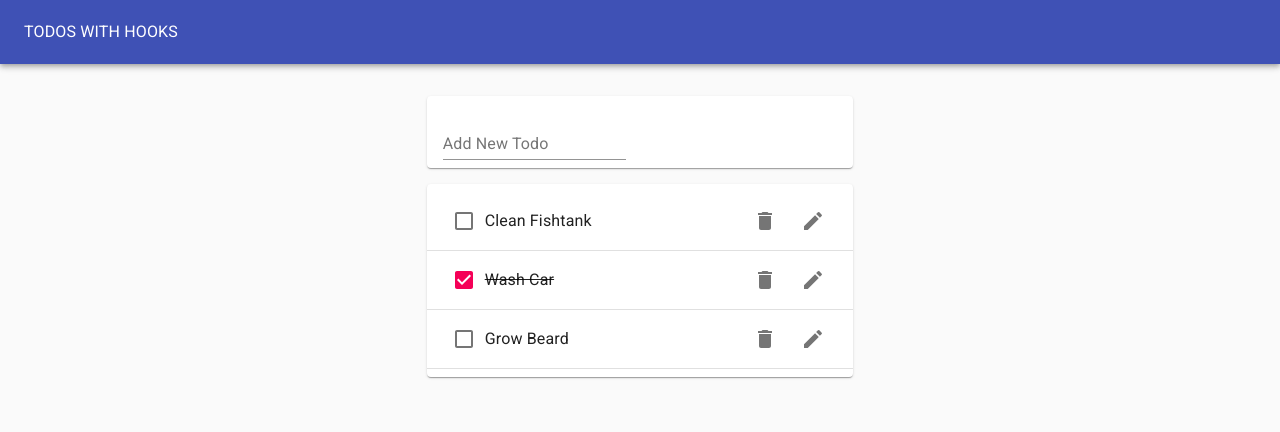
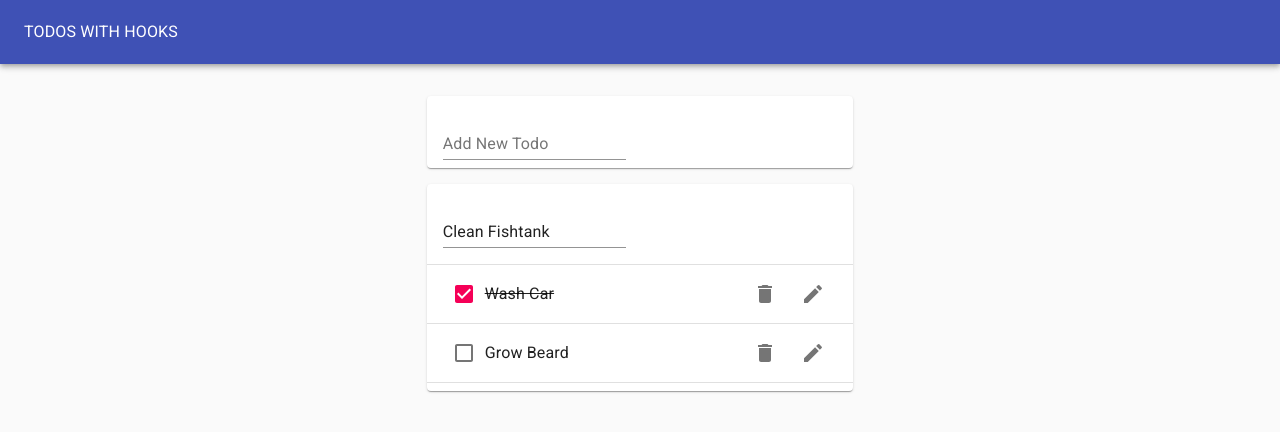
Before and after one commit to ThinhTranA/ReactCodeSnippets, a React (Create React App) app in the folder todos-hooks/: page / in a window 1280 px wide. Both pictures are taken after a click on the button 813 px from the left and 221 px from the top of the page. Shown: the top 432 px of the page. Built offline with nearby package versions, Linux system fonts and the light colour scheme.

Commit message:
Editing w/Hooks

```diff
--- /dev/null
+++ b/todos-hooks/src/EditTodoForm.js
@@ -0,0 +1,24 @@
+import React from "react";
+import useInputState from "./hooks/userInputState";
+import { TextField } from "@material-ui/core";
+
+export default function EditTodoForm({ editTodo, id, task, toggleEditForm }) {
+  const [value, handleChange, reset] = useInputState(task);
+  return (
+    <form
+      onSubmit={e => {
+        e.preventDefault();
+        editTodo(id, value);
+        reset();
+        toggleEditForm();
+      }}
+    >
+      <TextField
+        margin="normal"
+        value={value}
+        onChange={handleChange}
+        fullWidth
+      />
+    </form>
+  );
+}
--- a/todos-hooks/src/Todo.js
+++ b/todos-hooks/src/Todo.js
@@ -1,25 +1,42 @@
 import React from "react";
+import EditTodoForm from './EditTodoForm'
+import useToggleState from "./hooks/useToggleState";
 import ListItem from "@material-ui/core/ListItem";
 import { ListItemText } from "@material-ui/core";
 import Checkbox from "@material-ui/core/Checkbox";
-import IconButton from '@material-ui/core/IconButton'
-import DeleteIcon from '@material-ui/icons/Delete'
-import EditIcon from '@material-ui/icons/Edit'
-import ListItemSecondaryAction from '@material-ui/core/ListItemSecondaryAction'
+import IconButton from "@material-ui/core/IconButton";
+import DeleteIcon from "@material-ui/icons/Delete";
+import EditIcon from "@material-ui/icons/Edit";
+import ListItemSecondaryAction from "@material-ui/core/ListItemSecondaryAction";
 
-export default function Todo({ task, completed, removeTodo, id, toggleTodo }) {
+export default function Todo({ task, completed, removeTodo, id, toggleTodo, editTodo }) {
+  const [isEditing, toggle] = useToggleState(false);
   return (
     <ListItem>
-      <Checkbox tabIndex={-1} checked={completed} onClick={() => toggleTodo(id)}/>
-      <ListItemText style={{textDecoration: completed ? "line-through": "none"}}>{task}</ListItemText>
-      <ListItemSecondaryAction>
-          <IconButton aria-label="Delete" onClick={() => removeTodo(id)}>
-              <DeleteIcon/>
-          </IconButton>
-          <IconButton aria-label="Edit" >
-              <EditIcon/>
-          </IconButton>
-      </ListItemSecondaryAction>
+      {isEditing ? (
+        <EditTodoForm editTodo={editTodo} id={id} task={task} toggleEditForm={toggle}/>
+      ) : (
+        <>
+          <Checkbox
+            tabIndex={-1}
+            checked={completed}
+            onClick={() => toggleTodo(id)}
+          />
+          <ListItemText
+            style={{ textDecoration: completed ? "line-through" : "none" }}
+          >
+            {task}
+          </ListItemText>
+          <ListItemSecondaryAction>
+            <IconButton aria-label="Delete" onClick={() => removeTodo(id)}>
+              <DeleteIcon />
+            </IconButton>
+            <IconButton aria-label="Edit" onClick={toggle}>
+              <EditIcon />
+            </IconButton>
+          </ListItemSecondaryAction>
+        </>
+      )}
     </ListItem>
   );
 }
--- a/todos-hooks/src/TodoApp.js
+++ b/todos-hooks/src/TodoApp.js
@@ -6,8 +6,7 @@
 import Grid from "@material-ui/core/Grid";
 import TodoList from "./TodoList";
 import TodoForm from "./TodoForm";
-import uuid from 'uuid/v4'
-
+import uuid from "uuid/v4";
 
 function TodoApp() {
   const initialTodos = [
@@ -24,13 +23,19 @@
     const updatedTodos = todos.filter(todo => todo.id !== todoId);
     //call setTodos with new todos array
     setTodos(updatedTodos);
-  }
-  const toggleTodo = todoId =>{
+  };
+  const toggleTodo = todoId => {
     const updatedTodos = todos.map(todo =>
-          todo.id === todoId ? {...todo, completed: !todo.completed} : todo
+      todo.id === todoId ? { ...todo, completed: !todo.completed } : todo
     );
     setTodos(updatedTodos);
-  }
+  };
+  const editTodo = (todoId, newTask) => {
+    const updatedTodos = todos.map(todo =>
+      todo.id === todoId ? { ...todo, task: newTask } : todo
+    );
+    setTodos(updatedTodos);
+  };
 
   return (
     <Paper
@@ -47,10 +52,15 @@
           <Typography color="inherit">TODOS WITH HOOKS</Typography>
         </Toolbar>
       </AppBar>
-      <Grid container justify="center" style={{marginTop: '1rem'}}>
+      <Grid container justify="center" style={{ marginTop: "1rem" }}>
         <Grid item xs={11} md={8} lg={4}>
           <TodoForm addTodo={addTodo} />
-          <TodoList todos={todos} removeTodo={removeTodo} toggleTodo={toggleTodo}/>
+          <TodoList
+            todos={todos}
+            removeTodo={removeTodo}
+            toggleTodo={toggleTodo}
+            editTodo={editTodo}
+          />
         </Grid>
       </Grid>
     </Paper>
--- a/todos-hooks/src/TodoForm.js
+++ b/todos-hooks/src/TodoForm.js
@@ -1,5 +1,6 @@
 import React from "react";
-import { Paper, TextField } from "@material-ui/core";
+import Paper from "@material-ui/core/Paper";
+import TextField from "@material-ui/core/TextField";
 import useInputState from "./hooks/userInputState";
 
 export default function TodoForm({ addTodo }) {
--- a/todos-hooks/src/TodoList.js
+++ b/todos-hooks/src/TodoList.js
@@ -4,7 +4,7 @@
 import Divider from "@material-ui/core/Divider";
 import Todo from "./Todo";
 
-export default function TodoList({ todos, removeTodo, toggleTodo }) {
+export default function TodoList({ todos, removeTodo, toggleTodo, editTodo }) {
   return (
     <Paper>
       <List>
@@ -17,6 +17,7 @@
               completed={todo.completed}
               removeTodo={removeTodo}
               toggleTodo={toggleTodo}
+              editTodo={editTodo}
             />
             <Divider />
           </>
--- /dev/null
+++ b/todos-hooks/src/hooks/useToggleState.js
@@ -0,0 +1,11 @@
+import {useState} from 'react'
+
+export default function useToggle(initialVal = false) {
+
+    const [state, setState] = useState(initialVal);
+    const toggle = () => {
+        setState(!state);
+    };
+
+    return [state, toggle]
+}
```
Lines whose indentation alone changed are shown as unchanged.
